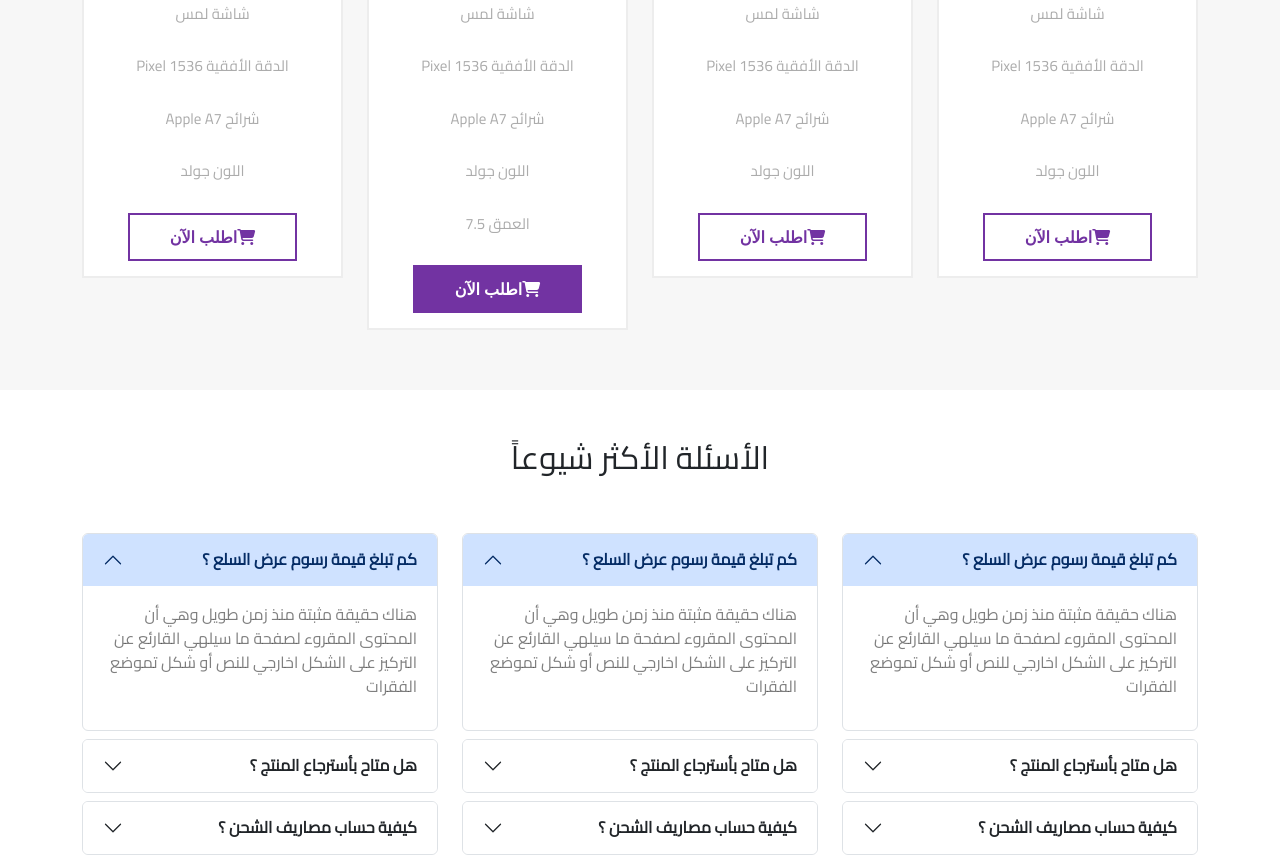
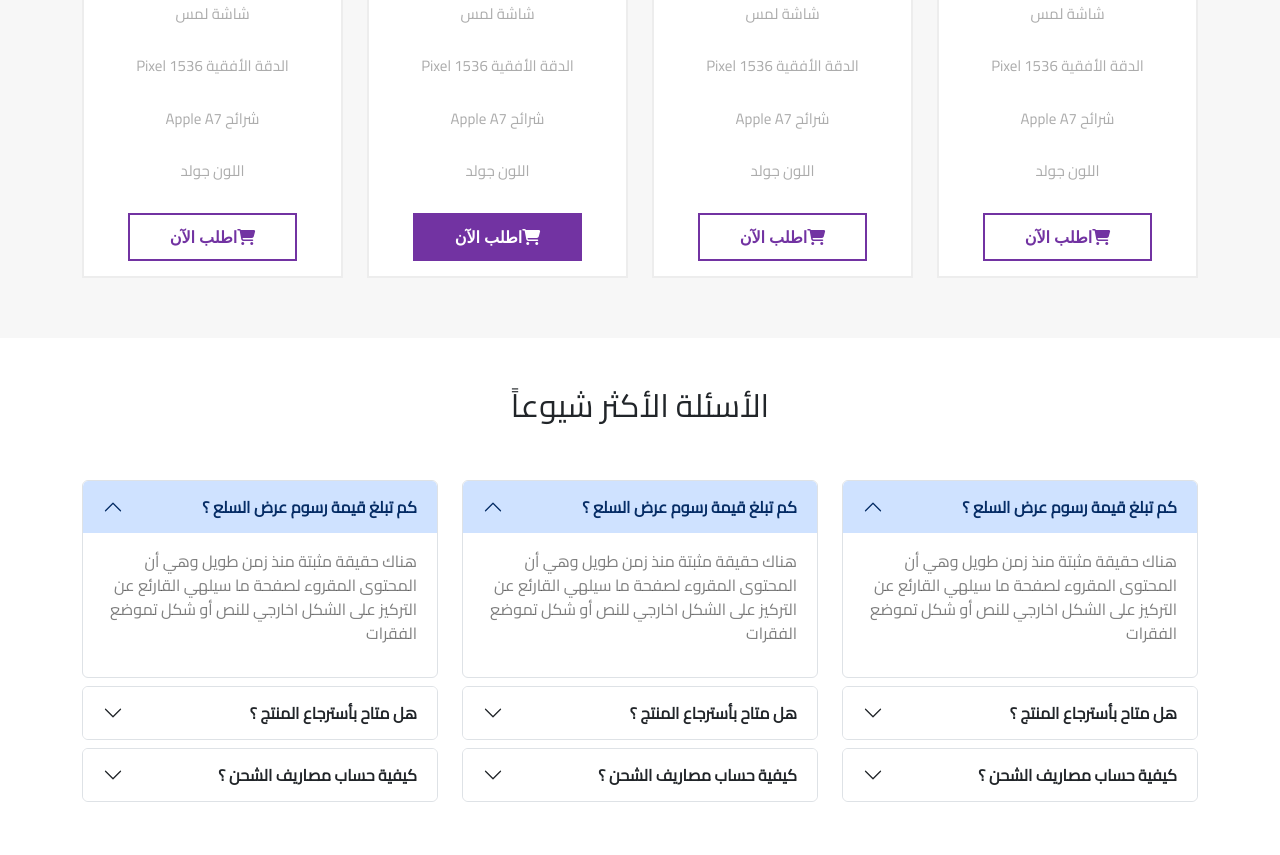
Before and after one commit to AHMED6011/Product, a plain HTML site: page index.html in a window 1280 px wide. Shown: the part 2696-3551 px from the top of the page. Drawn offline with nearby package versions, Linux system fonts and the light colour scheme.

Commit message:
Update index.html

```diff
--- a/index.html
+++ b/index.html
@@ -161,7 +161,6 @@
                   <li>الدقة الأفقية 1536 Pixel</li>
                   <li>شرائح Apple A7</li>
                   <li>اللون جولد</li>
-                  <li>العمق 7.5</li>
                 </ul>
                 <a href="#" class="btn">
                   <i class="fa-solid fa-cart-shopping">اطلب الآن</i>
```
